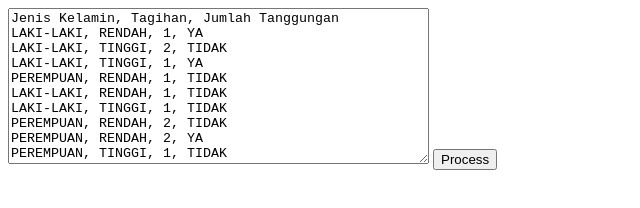
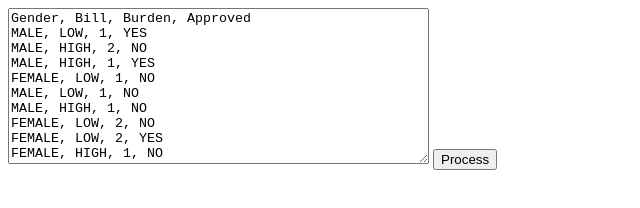
Before and after one commit to dalhaqq/predict-on-web, a plain HTML site: page index.html in a window 1280 px wide. Shown: the whole page, without its empty margins (0-640 px from the left). Drawn offline with Linux system fonts and the light colour scheme.

Commit message:
Change title

```diff
--- a/index.html
+++ b/index.html
@@ -4,32 +4,32 @@
     <meta charset="UTF-8">
     <meta http-equiv="X-UA-Compatible" content="IE=edge">
     <meta name="viewport" content="width=device-width, initial-scale=1.0">
-    <title>Document</title>
+    <title>Simple Naive Bayes Classifier</title>
 </head>
 <body>
     <div id="container">
         <textarea id="data" rows="10" cols="50">
-Jenis Kelamin, Tagihan, Jumlah Tanggungan
-LAKI-LAKI, RENDAH, 1, YA
-LAKI-LAKI, TINGGI, 2, TIDAK
-LAKI-LAKI, TINGGI, 1, YA
-PEREMPUAN, RENDAH, 1, TIDAK
-LAKI-LAKI, RENDAH, 1, TIDAK
-LAKI-LAKI, TINGGI, 1, TIDAK
-PEREMPUAN, RENDAH, 2, TIDAK
-PEREMPUAN, RENDAH, 2, YA
-PEREMPUAN, TINGGI, 1, TIDAK
-PEREMPUAN, RENDAH, 1, TIDAK
-LAKI-LAKI, RENDAH, 2, YA
-PEREMPUAN, RENDAH, 1, TIDAK
-PEREMPUAN, RENDAH, 1, TIDAK
-LAKI-LAKI, RENDAH, 2, TIDAK
-LAKI-LAKI, TINGGI, 2, TIDAK
-PEREMPUAN, RENDAH, 1, TIDAK
-PEREMPUAN, RENDAH, 2, TIDAK
-PEREMPUAN, TINGGI, 1, TIDAK
-LAKI-LAKI, TINGGI, 1, TIDAK
-LAKI-LAKI, RENDAH, 2, YA</textarea>
+Gender, Bill, Burden, Approved
+MALE, LOW, 1, YES
+MALE, HIGH, 2, NO
+MALE, HIGH, 1, YES
+FEMALE, LOW, 1, NO
+MALE, LOW, 1, NO
+MALE, HIGH, 1, NO
+FEMALE, LOW, 2, NO
+FEMALE, LOW, 2, YES
+FEMALE, HIGH, 1, NO
+FEMALE, LOW, 1, NO
+MALE, LOW, 2, YES
+FEMALE, LOW, 1, NO
+FEMALE, LOW, 1, NO
+MALE, LOW, 2, NO
+MALE, HIGH, 2, NO
+FEMALE, LOW, 1, NO
+FEMALE, LOW, 2, NO
+FEMALE, HIGH, 1, NO
+MALE, HIGH, 1, NO
+MALE, LOW, 2, YES</textarea>
         <button id="button" onclick="processData()">Process</button>
         <div id="prediction-box"></div>
         <script src="index.js"></script>
```
Also changed, not shown: 1 other file.
